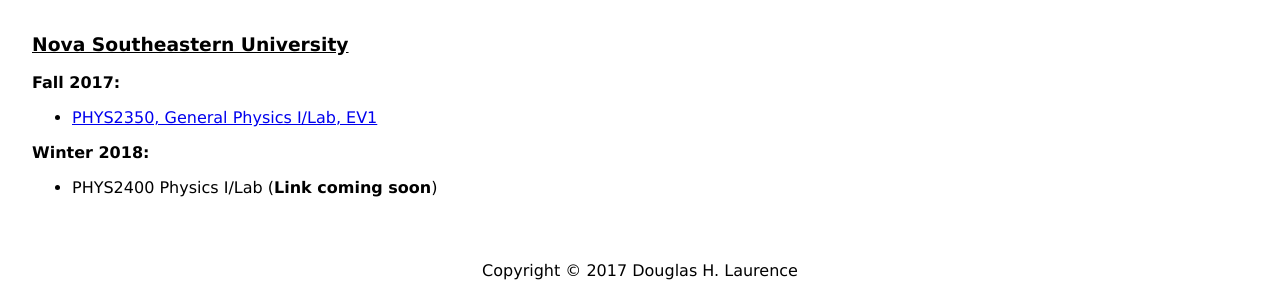
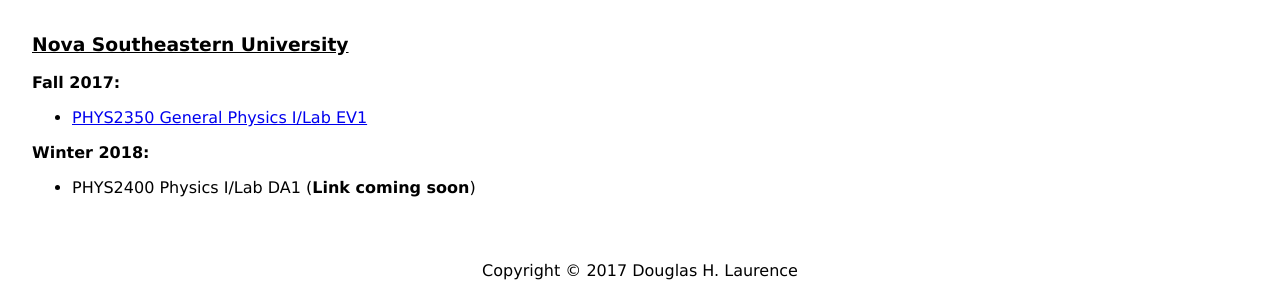
Before and after one commit to dhlaurence/dhlaurence.github.io, a Jekyll site: the page built from teaching.html, in a window 1280 px wide. Shown: the part 165-465 px from the top of the page. Built offline with Jekyll 4.4.1, drawn with Linux system fonts in a browser that asks for light colours.

Commit message:
Update teaching.html

```diff
--- a/teaching.html
+++ b/teaching.html
@@ -13,13 +13,13 @@ title: Teaching
   <p><b>Fall 2017:</b></p>
 
   <ul>
-    <li><a href="http://www.blazartheory.com/teaching/phys2350fall17.html">PHYS2350, General Physics I/Lab, EV1</a></li>
+    <li><a href="http://www.blazartheory.com/teaching/phys2350fall17.html">PHYS2350 General Physics I/Lab EV1</a></li>
   </ul>
 
   <p><b>Winter 2018:</b></p>
 
   <ul>
-    <li>PHYS2400 Physics I/Lab (<b>Link coming soon</b>)</li>
+    <li>PHYS2400 Physics I/Lab DA1 (<b>Link coming soon</b>)</li>
   </ul>
 
 </article>
```
